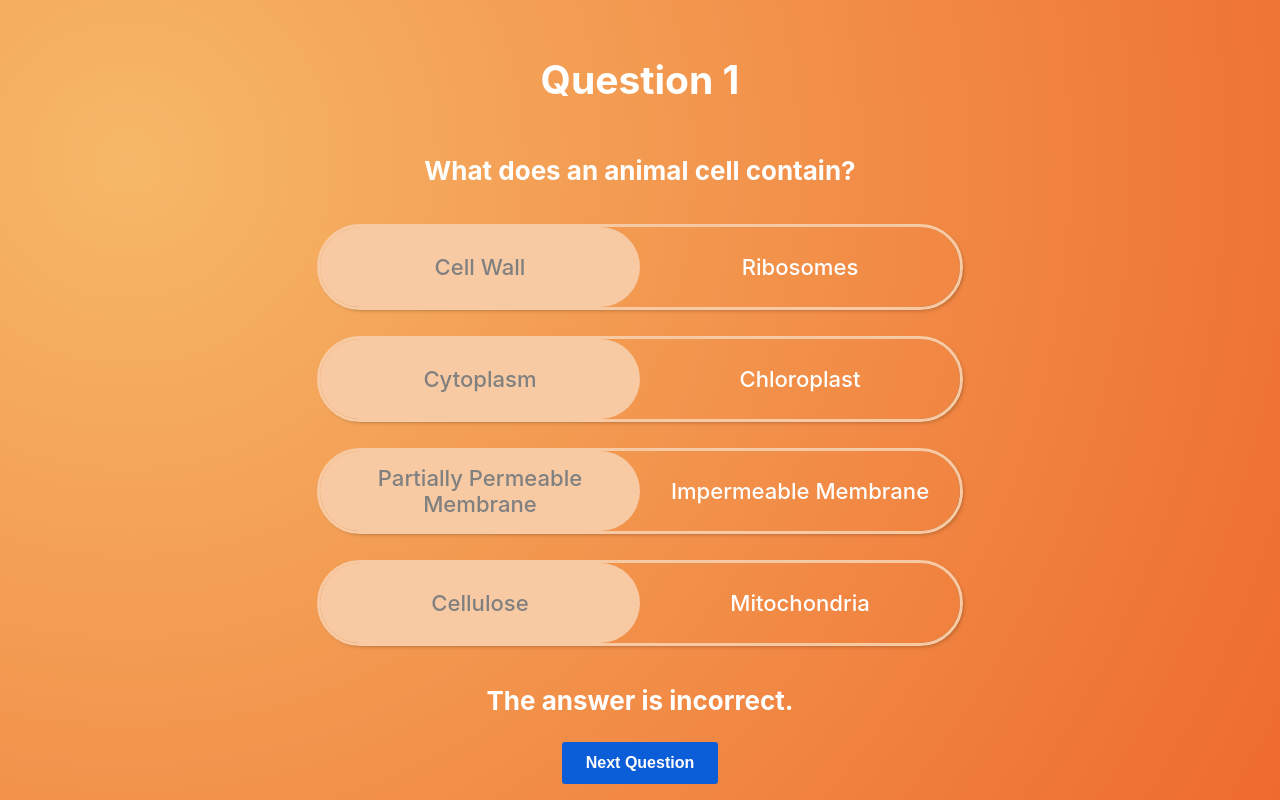
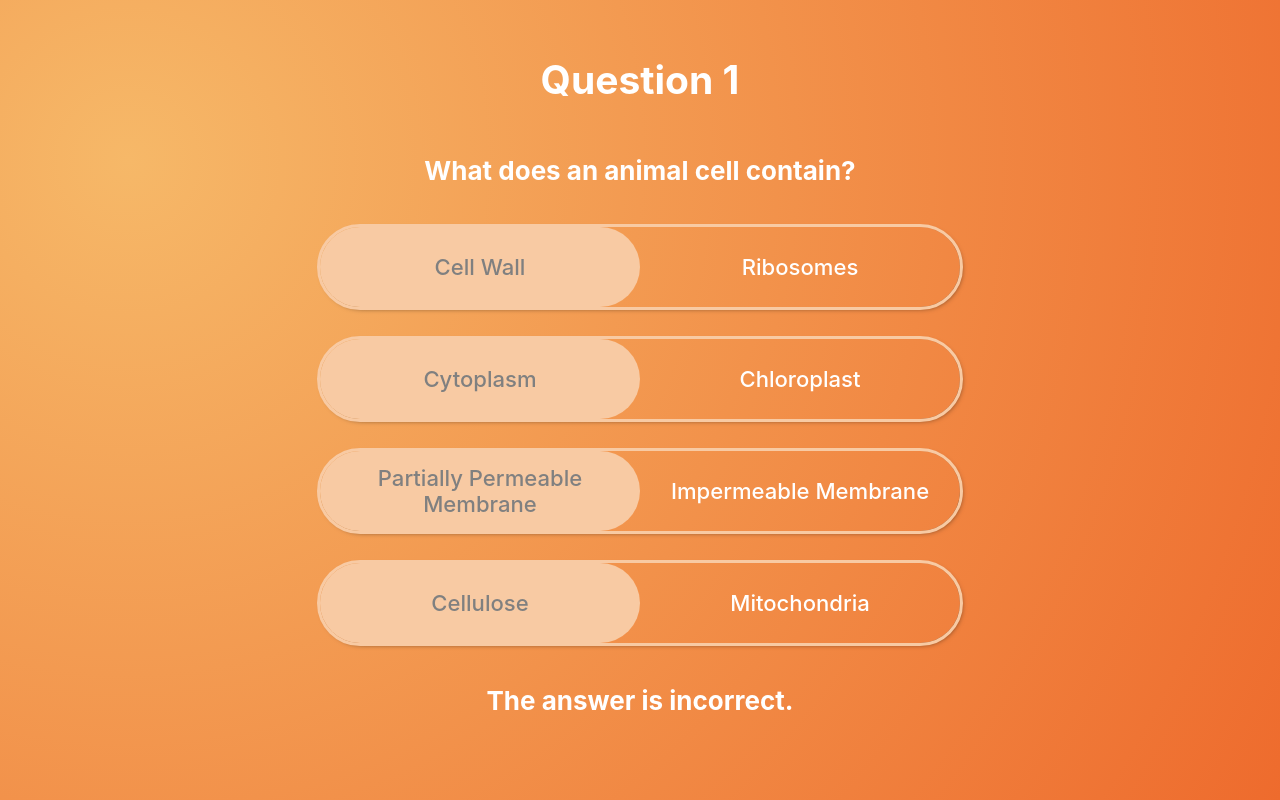
Before and after one commit to arooj-ilyas/seneca-frontend-task, a React (Create React App) app: page / in a window 1280 px wide. Built offline with nearby package versions, Linux system fonts and the light colour scheme.

Commit message:
UPDATED readme.md

```diff
--- a/src/App.tsx
+++ b/src/App.tsx
@@ -74,7 +74,7 @@ function App() {
         />
       ))}
       <h1 className="App-subheading">{feedbackMessage}</h1>
-      {currentQuestionIndex < questions.length - 1 && (
+      {isCorrect && currentQuestionIndex < questions.length - 1 && (
         <button className="next-question" onClick={handleNextQuestion}>
           Next Question
         </button>
```
Also changed, not shown: 1 other file (tests, documents, lock files or other folders).
